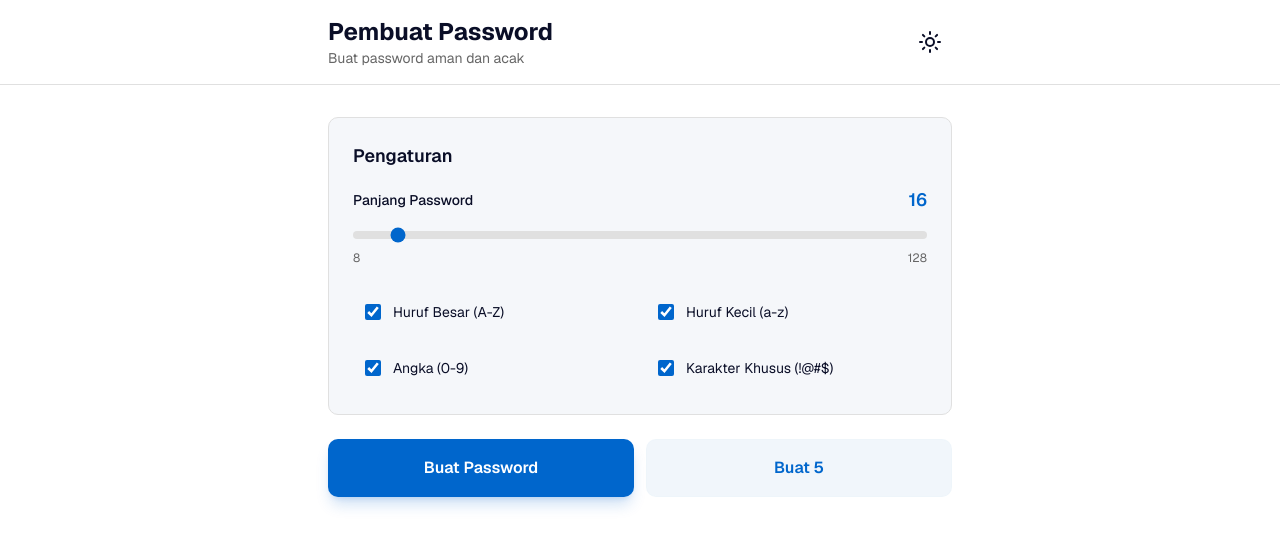
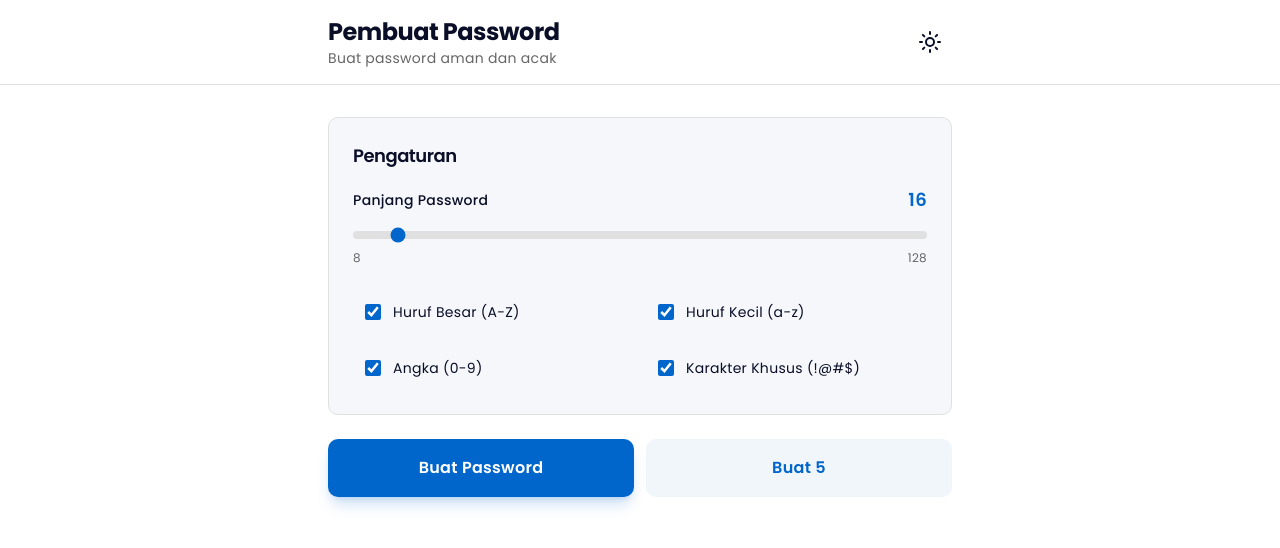
Before and after one commit to alfindigital/genpass, a Next.js app: page / in a window 1280 px wide. Shown: the top 548 px of the page. Built offline with nearby package versions, Linux system fonts and the light colour scheme.

Commit message:
feat: update global font to Poppins and apply to components

```diff
--- a/app/globals.css
+++ b/app/globals.css
@@ -1,5 +1,9 @@
 @import 'tailwindcss';
 @import 'tw-animate-css';
+
+@theme inline {
+  --font-poppins: 'Poppins', 'Poppins Fallback';
+}
 
 @custom-variant dark (&:is(.dark *));
 
@@ -75,7 +79,8 @@
 }
 
 @theme inline {
-  --font-sans: 'Geist', 'Geist Fallback';
+  --font-poppins: 'Poppins', 'Poppins Fallback';
+  --font-sans: 'Poppins', 'Poppins Fallback';
   --font-mono: 'Geist Mono', 'Geist Mono Fallback';
   --color-background: var(--background);
   --color-foreground: var(--foreground);
@@ -120,6 +125,14 @@
     @apply border-border outline-ring/50;
   }
   body {
-    @apply bg-background text-foreground;
+    @apply bg-background text-foreground font-poppins;
+    letter-spacing: 0.3px;
+  }
+  h1, h2, h3, h4, h5, h6 {
+    @apply font-poppins;
+    letter-spacing: -0.5px;
+  }
+  button, input, textarea, select {
+    @apply font-poppins;
   }
 }
--- a/app/layout.tsx
+++ b/app/layout.tsx
@@ -1,11 +1,14 @@
 import type { Metadata } from 'next'
-import { Geist, Geist_Mono } from 'next/font/google'
+import { Poppins } from 'next/font/google'
 import { Analytics } from '@vercel/analytics/next'
 import { Toaster } from 'sonner'
 import './globals.css'
 
-const _geist = Geist({ subsets: ["latin"] });
-const _geistMono = Geist_Mono({ subsets: ["latin"] });
+const poppins = Poppins({
+  subsets: ["latin"],
+  weight: ['400', '500', '600', '700'],
+  variable: '--font-poppins'
+});
 
 export const metadata: Metadata = {
   title: 'Password Generator - Pembuat Password Aman',
@@ -53,7 +56,7 @@ export default function RootLayout({
           }}
         />
       </head>
-      <body className="font-sans antialiased">
+      <body className={`${poppins.variable} font-poppins antialiased`}>
         {children}
         <Toaster position="bottom-right" theme="dark" />
         {process.env.NODE_ENV === 'production' && <Analytics />}
```
